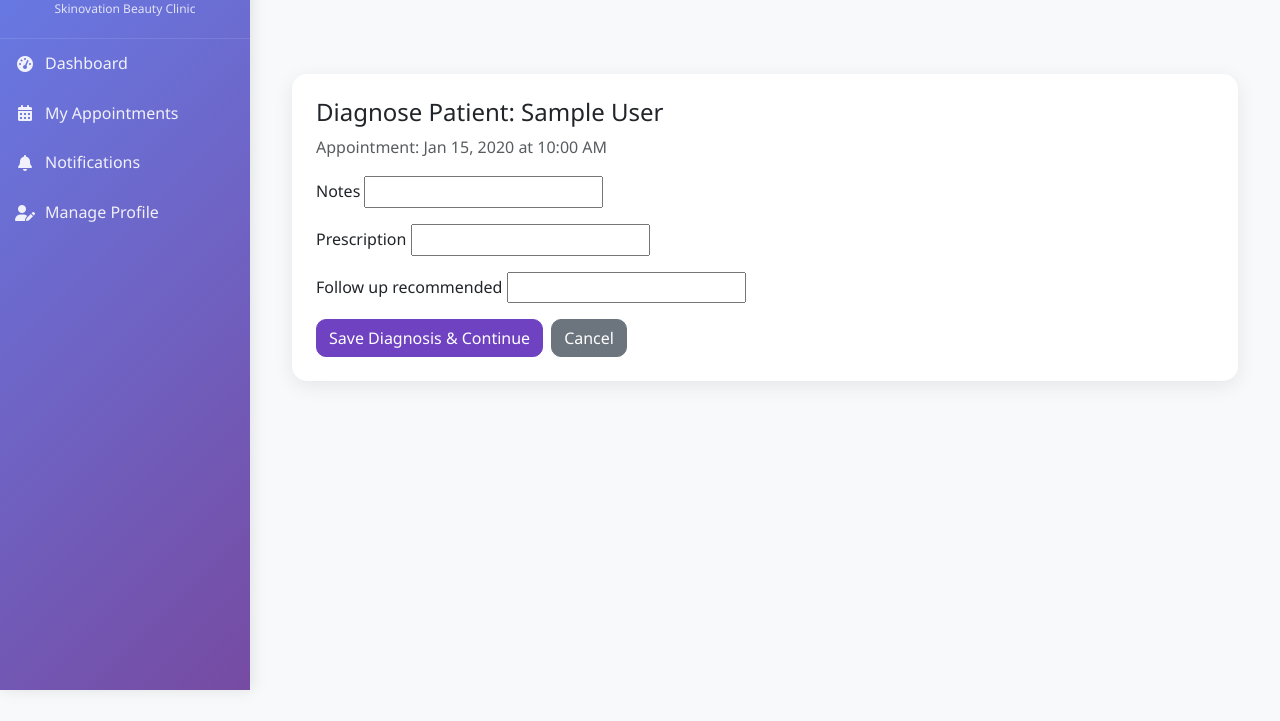
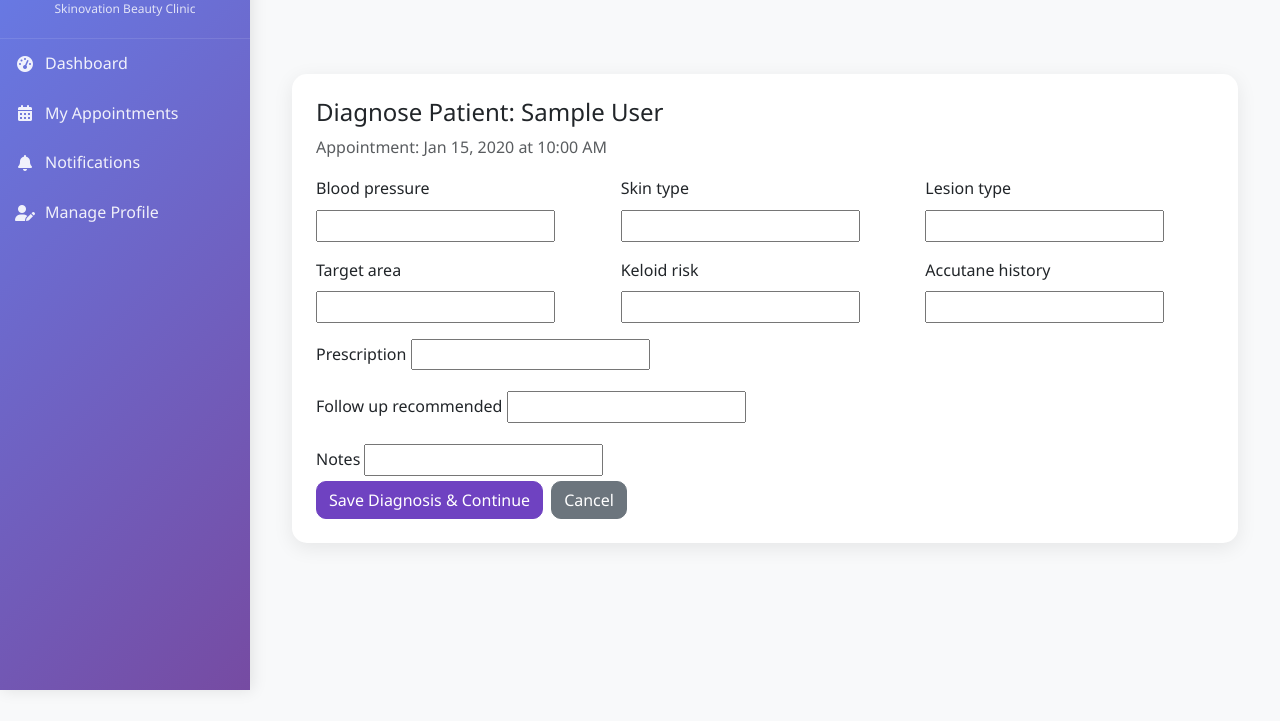
Before and after one commit to exile213/Patient-Appointment-Management-System-for-Skinnovation-Clinic, a Django app: template templates/attendant/diagnose_form.html in a window 1280 px wide. Shown: the part 110-831 px from the top of the page. Run offline with Django 5.2, Linux system fonts and the light colour scheme; the template is opened without the code that fills it: most values are stand-ins (such as "Sample title", 1, 10 or a date in 2020); form fields are guessed from the names that the template uses; some libraries are stand-ins or nearby versions.

Commit message:
Add clinical fields to Diagnosis model and update form/template

```diff
--- a/templates/attendant/diagnose_form.html
+++ b/templates/attendant/diagnose_form.html
@@ -11,26 +11,73 @@
         <p class="text-muted">Appointment: {{ appointment.appointment_date|date:"M d, Y" }} at {{ appointment.appointment_time|time:"g:i A" }}</p>
         <form method="post">
             {% csrf_token %}
-            <div class="mb-3">
-                {{ form.notes.label_tag }}
-                {{ form.notes }}
-                {% if form.notes.errors %}
-                    <div class="text-danger">{{ form.notes.errors }}</div>
-                {% endif %}
-            </div>
-            <div class="mb-3">
-                {{ form.prescription.label_tag }}
-                {{ form.prescription }}
-                {% if form.prescription.errors %}
-                    <div class="text-danger">{{ form.prescription.errors }}</div>
-                {% endif %}
-            </div>
-            <div class="mb-3">
-                {{ form.follow_up_recommended.label_tag }}
-                {{ form.follow_up_recommended }}
-                {% if form.follow_up_recommended.errors %}
-                    <div class="text-danger">{{ form.follow_up_recommended.errors }}</div>
-                {% endif %}
+            <div class="row g-3">
+                <div class="col-md-4">
+                    <label class="form-label">{{ form.blood_pressure.label }}</label>
+                    {{ form.blood_pressure }}
+                    {% if form.blood_pressure.errors %}
+                        <div class="text-danger">{{ form.blood_pressure.errors }}</div>
+                    {% endif %}
+                </div>
+                <div class="col-md-4">
+                    <label class="form-label">{{ form.skin_type.label }}</label>
+                    {{ form.skin_type }}
+                    {% if form.skin_type.errors %}
+                        <div class="text-danger">{{ form.skin_type.errors }}</div>
+                    {% endif %}
+                </div>
+                <div class="col-md-4">
+                    <label class="form-label">{{ form.lesion_type.label }}</label>
+                    {{ form.lesion_type }}
+                    {% if form.lesion_type.errors %}
+                        <div class="text-danger">{{ form.lesion_type.errors }}</div>
+                    {% endif %}
+                </div>
+                <div class="col-md-4">
+                    <label class="form-label">{{ form.target_area.label }}</label>
+                    {{ form.target_area }}
+                    {% if form.target_area.errors %}
+                        <div class="text-danger">{{ form.target_area.errors }}</div>
+                    {% endif %}
+                </div>
+                <div class="col-md-4">
+                    <label class="form-label">{{ form.keloid_risk.label }}</label>
+                    {{ form.keloid_risk }}
+                    {% if form.keloid_risk.errors %}
+                        <div class="text-danger">{{ form.keloid_risk.errors }}</div>
+                    {% endif %}
+                </div>
+                <div class="col-md-4">
+                    <label class="form-label">{{ form.accutane_history.label }}</label>
+                    {{ form.accutane_history }}
+                    {% if form.accutane_history.errors %}
+                        <div class="text-danger">{{ form.accutane_history.errors }}</div>
+                    {% endif %}
+                </div>
+
+                <div class="col-12">
+                    <label class="form-label">{{ form.prescription.label }}</label>
+                    {{ form.prescription }}
+                    {% if form.prescription.errors %}
+                        <div class="text-danger">{{ form.prescription.errors }}</div>
+                    {% endif %}
+                </div>
+
+                <div class="col-12">
+                    <label class="form-label">{{ form.follow_up_recommended.label }}</label>
+                    {{ form.follow_up_recommended }}
+                    {% if form.follow_up_recommended.errors %}
+                        <div class="text-danger">{{ form.follow_up_recommended.errors }}</div>
+                    {% endif %}
+                </div>
+
+                <div class="col-12">
+                    <label class="form-label">{{ form.notes.label }}</label>
+                    {{ form.notes }}
+                    {% if form.notes.errors %}
+                        <div class="text-danger">{{ form.notes.errors }}</div>
+                    {% endif %}
+                </div>
             </div>
             <div class="d-flex gap-2">
                 <button type="submit" class="btn btn-primary">Save Diagnosis & Continue</button>
```
Also changed, not shown: appointments/models.py (+43 -0 lines), attendant/forms.py (+18 -2 lines), appointments/migrations/0028_add_diagnosis_fields.py (added).
